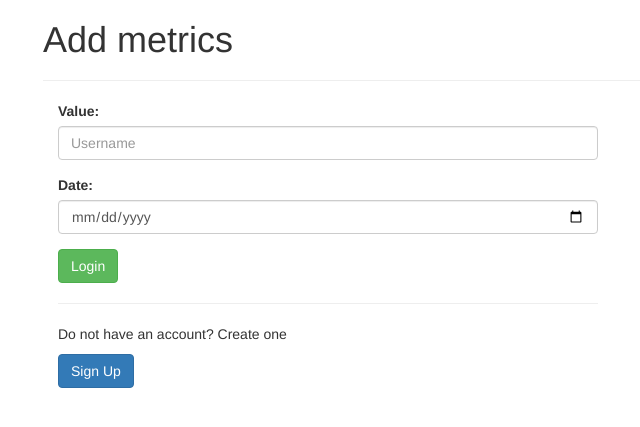
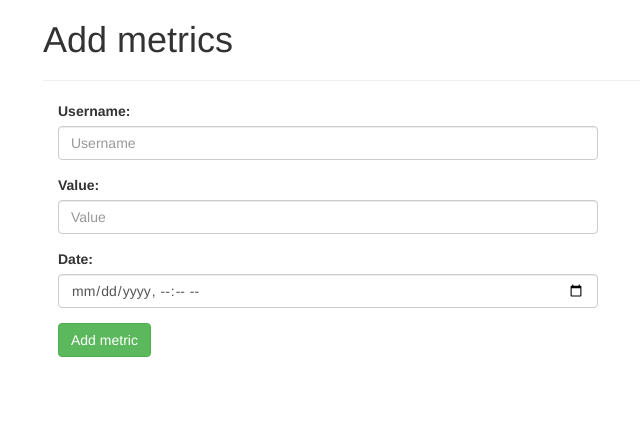
Before and after one commit to Anacho/NodeJSProject, a Node project: template views/addmetric.jade in a window 1280 px wide. Shown: the top 427 px of the page, without its empty margins (27-667 px from the left). Run offline with Node 20 templates, Linux system fonts and the light colour scheme; the template is opened without the code that fills it, so the values that code supplies are empty.

Commit message:
Add metric view

```diff
--- a/views/addmetric.jade
+++ b/views/addmetric.jade
@@ -3,21 +3,31 @@ extend layout
 block head
   script(type="text/javascript" src="js/jquery-2.1.4.min.js" charset="utf-8")
   script(type="text/javascript" src="js/bootstrap.min.js" charset="utf-8")
+
+  //allow format date in firefox
+  // cdn for modernizr, if you haven't included it already
+  script(src='http://cdn.jsdelivr.net/webshim/1.12.4/extras/modernizr-custom.js')
+  // polyfiller file to detect and load polyfills
+  script(src='http://cdn.jsdelivr.net/webshim/1.12.4/polyfiller.js')
+  script.
+    webshims.setOptions('waitReady', false);
+    webshims.setOptions('forms-ext', {types: 'datetime-local'});
+    webshims.polyfill('forms forms-ext');
+
   link(rel='stylesheet', href='/css/bootstrap.min.css')
 
 block content
   div.container
     h1 Add metrics
     hr
-    form#login.col-md-6(action='/addmetric', method="post")
+    form#login.col-md-6(action='/metric', method="post")
+      .form-group
+        label Username:
+        input.form-control#username(type='text', name="username", placeholder="Username")
       .form-group
         label Value:
-        input.form-control#addM_value(type='text', name="username", placeholder="Username")
+        input.form-control#value(type='text', name="value", placeholder="Value")
       .form-group
         label Date:
-        input.form-control#addM_date(type='date', name="date")
-      button.btn.btn-success(type='submit', href='/login') Login
-
-      hr
-      p Do not have an account? Create one
-      a.btn.btn-primary(href='/signup') Sign Up
+        input.form-control#date(type='datetime-local', name="date")
+      button.btn.btn-success(type='submit', href='/metric') Add metric
```
Also changed, not shown: 2 other files.
